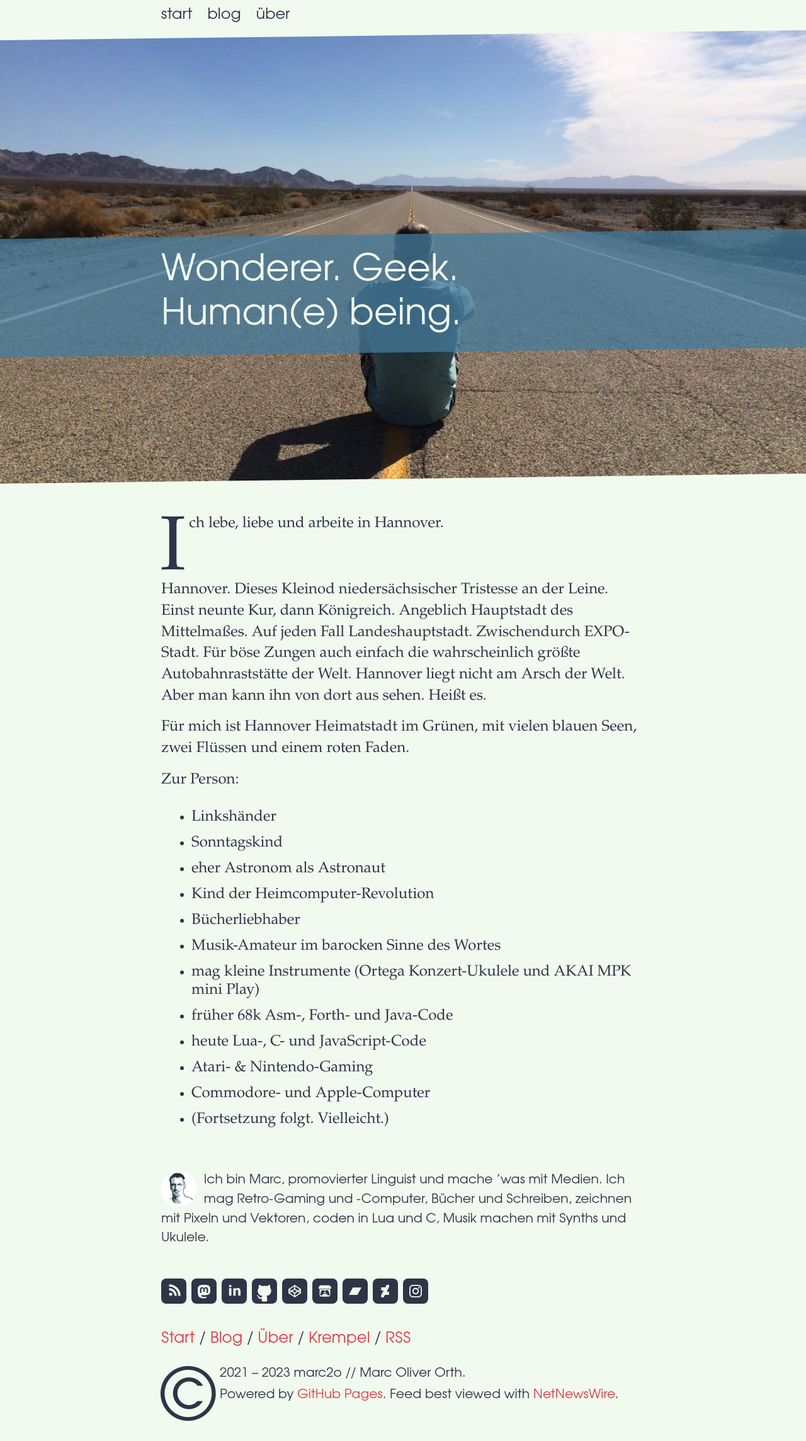
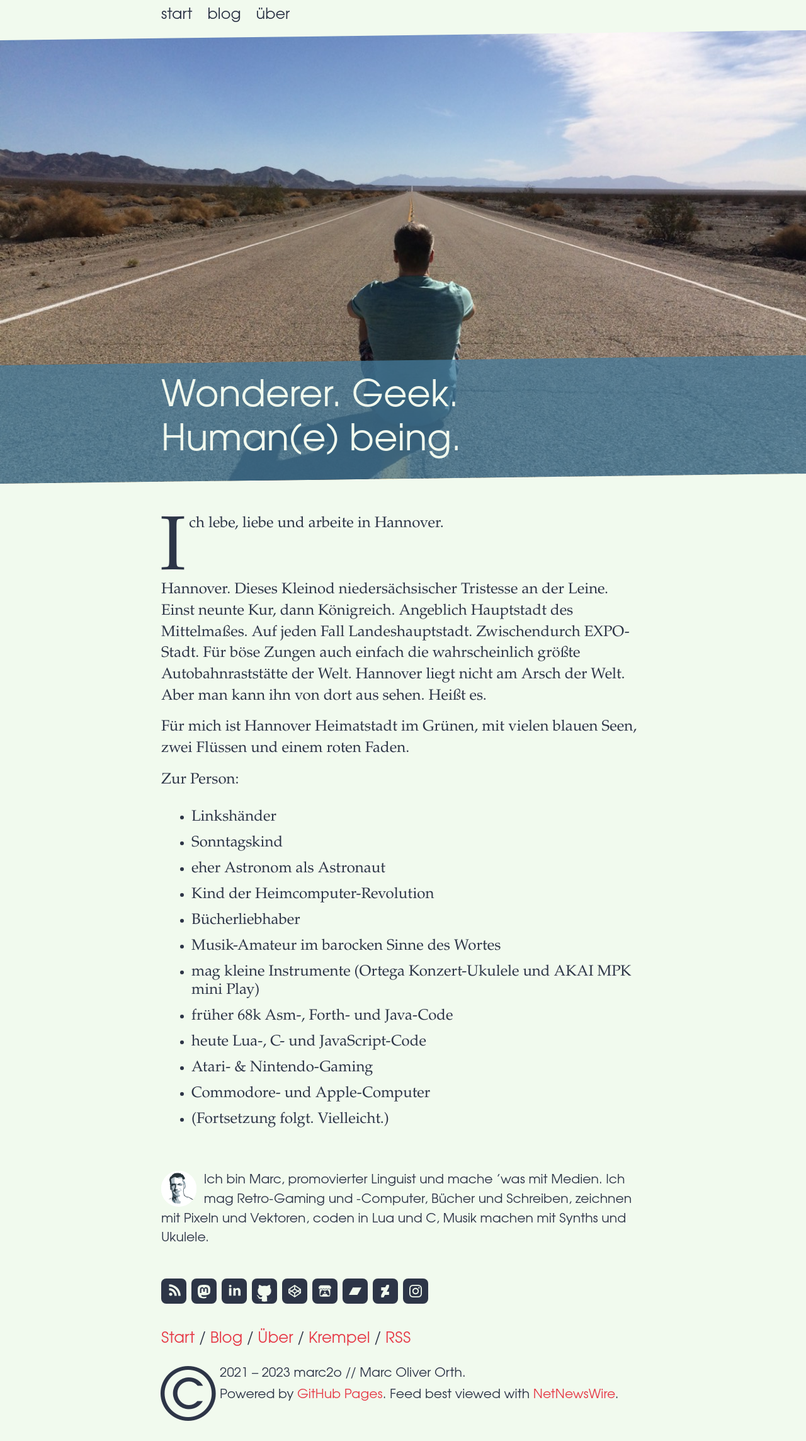
Before and after one commit to marc2o/marc2o.github.io, a Jekyll site: the page built from about.md, in a window 1280 px wide. Shown: the whole page at 63% size. Built offline with Jekyll 4.4.1, drawn with Linux system fonts in a browser that asks for light colours.

Commit message:
Update article.css

```diff
--- a/assets/css/article.css
+++ b/assets/css/article.css
@@ -239,7 +239,7 @@ header {
 	display: flex;
 	flex-flow: column;
 	align-content: center;
-	justify-content: center;
+	justify-content: end;
 	align-items: center;
 	width: 100vw;
 	height: 80vh;
```
